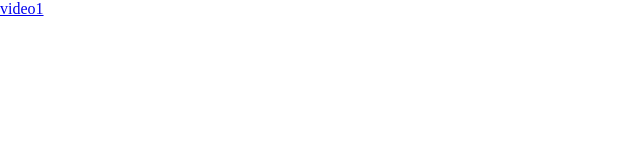
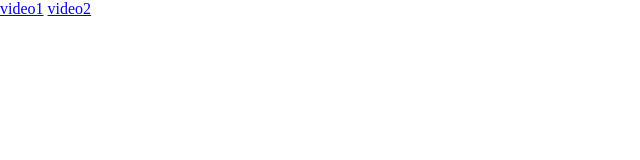
Before and after one commit to fuuuna/mAchi-coloR-painTing-Answer1.github.io, a plain HTML site: page index.html in a window 1280 px wide. Shown: the full height of the page, 0-640 px from the left. Drawn offline with Linux system fonts and the light colour scheme.

Commit message:
Update index.html

```diff
--- a/index.html
+++ b/index.html
@@ -20,5 +20,6 @@
 </head>
 <body>
     <a href="video1.html">video1</a>
+    <a href="video2.html">video2</a>
 </body>
 </html>
```
